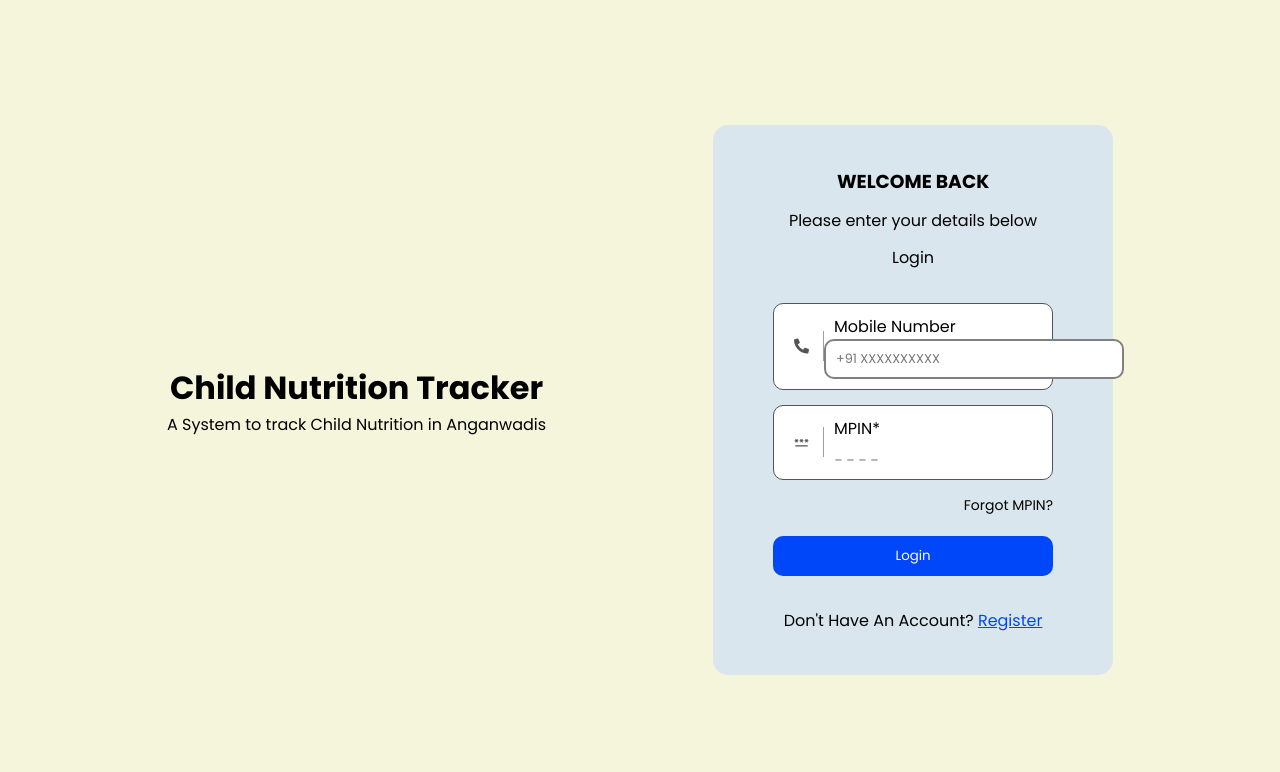
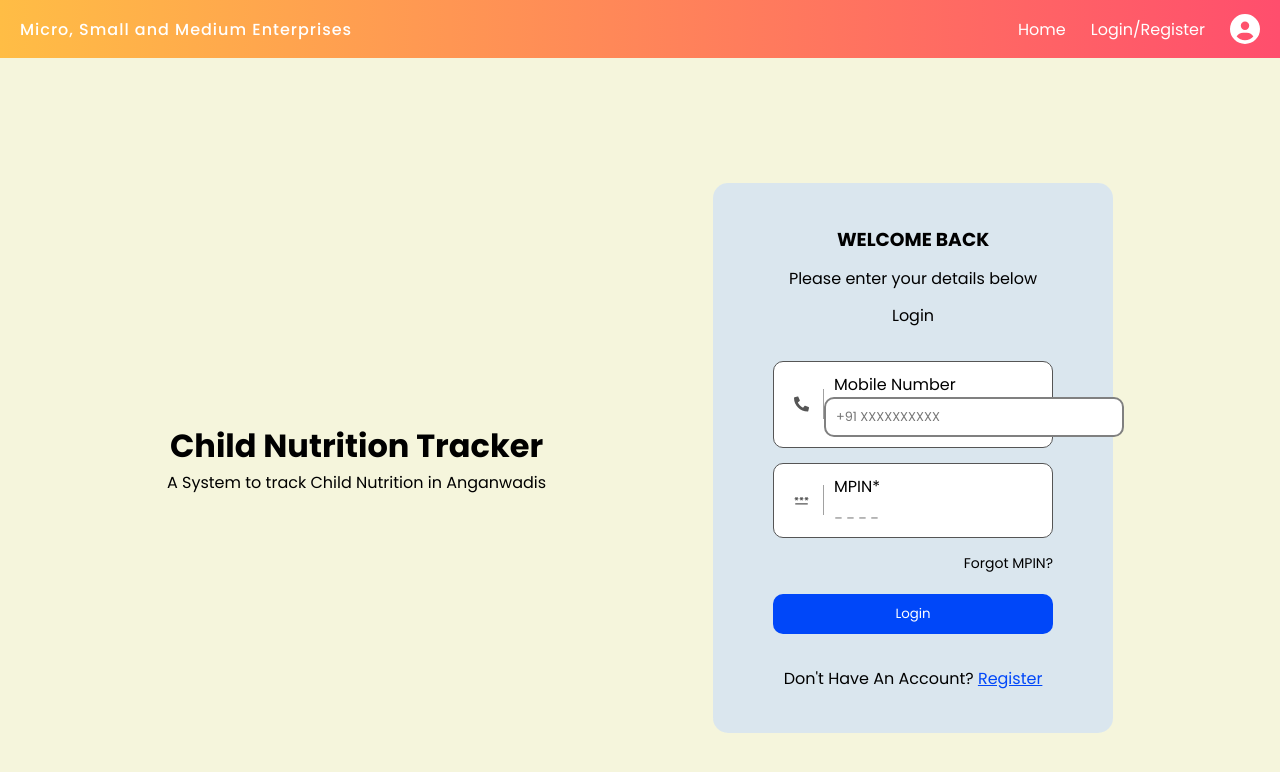
Before and after one commit to ZenithTechSolutions/Child-Nutrition-Tracker, a React (Vite) app: page /login in a window 1280 px wide. Shown: the top 772 px of the page. Built offline with nearby package versions, Linux system fonts and the light colour scheme.

Commit message:
Update Name

```diff
--- a/src/App.jsx
+++ b/src/App.jsx
@@ -1,15 +1,20 @@
-import React from 'react'
+import React, { useState } from 'react'
 import Login from './components/login'
 import { BrowserRouter as Router, Routes, Route } from "react-router-dom";
 import Home from "./components/home";
 import Beneficiaries from './components/beneficiaries';
+import Header from './components/header';
 
 const App = () => {
+  const [login,setLogin]=useState(false);
+  const [text,setText]=useState("");
+
   return (
     <>
+    <Header login={login} text={text} />
       <Routes>
         <Route path="/" element={<Home />} />
-        <Route path="/login" element={<Login />} />
+        <Route path="/login" element={<Login setLogin={setLogin} setText={setText} />} />
         <Route path="/beneficiaries" element={<Beneficiaries />} />
       </Routes>
     </>
--- a/src/components/beneficiaries.jsx
+++ b/src/components/beneficiaries.jsx
@@ -10,7 +10,6 @@ const Beneficiaries = () => {
   const count = 6;
   return (
     <>
-      <Header />
       <div className="box">
         <div className="bene-container">
           <div className="bene-content">
--- a/src/components/header.jsx
+++ b/src/components/header.jsx
@@ -2,15 +2,17 @@ import { FontAwesomeIcon } from "@fortawesome/react-fontawesome";
 import { faPhone, faCircleUser } from "@fortawesome/free-solid-svg-icons";
 import '../styles/header.css'
 import { Link } from "react-router-dom";
+import { useState } from "react";
 
-const Header = () => {
+const Header = ({login,text}) => {
+
     return (
         <>
             <header className="header">
                 <p id="header-title">Micro, Small and Medium Enterprises</p>
                 <div className="header-profile">
                     <p><Link to="/">Home</Link></p>
-                    <p><Link to="/login">Login/Register </Link></p>
+                    <p><Link to="/login">{login ? text : "Login/Register"} </Link></p>
                     <FontAwesomeIcon icon={faCircleUser} style={{ color: "#fff" ,fontSize:"30px" }} />
                 </div>
             </header>
--- a/src/components/home.jsx
+++ b/src/components/home.jsx
@@ -17,7 +17,6 @@ const Home = () => {
   ];
   return (
     <>
-      <Header />
       <div className="box">
       <div className="home-container">
         <p>
--- a/src/components/login.jsx
+++ b/src/components/login.jsx
@@ -2,9 +2,14 @@ import { FaPhone } from "react-icons/fa";
 import { MdPassword } from "react-icons/md";
 import { Link } from 'react-router-dom'
 import "../styles/login.css";
+import { useState } from "react";
 
-const Login = () => {
-
+const Login = ({setLogin,setText}) => {
+  const [input, setInput] = useState("");
+  const handleInput=()=>{
+    setLogin(true);
+    setText(input);
+}
   return (
     <div className="login-container">
       <div className="login-leftside">
@@ -27,7 +32,7 @@ const Login = () => {
               <FaPhone className="icon" />
               <form>
                 <label>Mobile Number</label>
-                <input type="tel" placeholder="+91 XXXXXXXXXX" />
+                <input type="tel" placeholder="+91 XXXXXXXXXX" value={input} onChange={(e)=>setInput(e.target.value)}/>
               </form>
             </div>
 
@@ -44,7 +49,7 @@ const Login = () => {
             <p className="forgot-link">Forgot MPIN?</p>
 
             <Link to="/">
-              <button>Login</button>
+              <button onClick={handleInput}>Login</button>
             </Link>
           </div>
           <p>Don't Have An Account? <a href="#">Register</a> </p>
```
